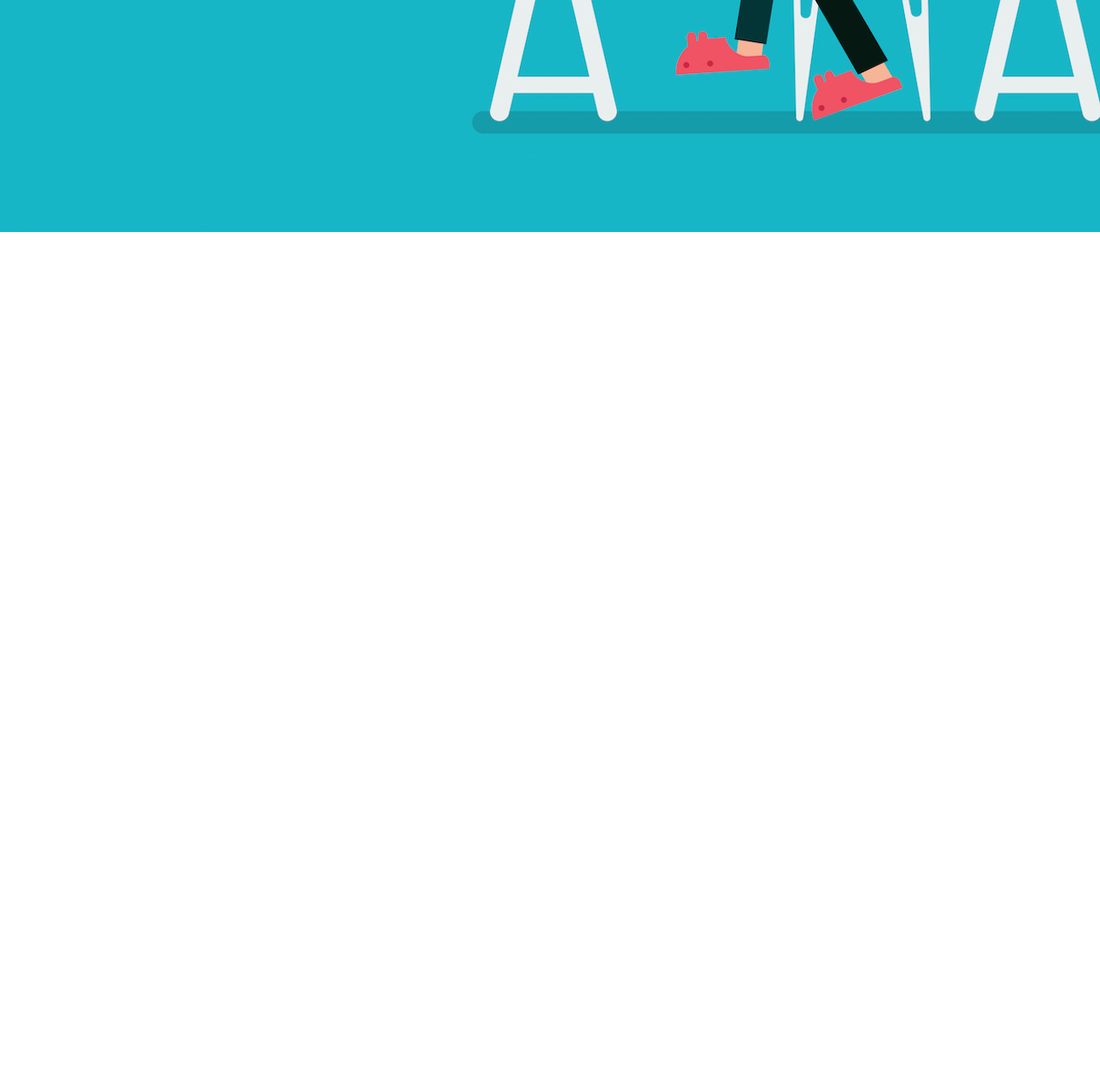
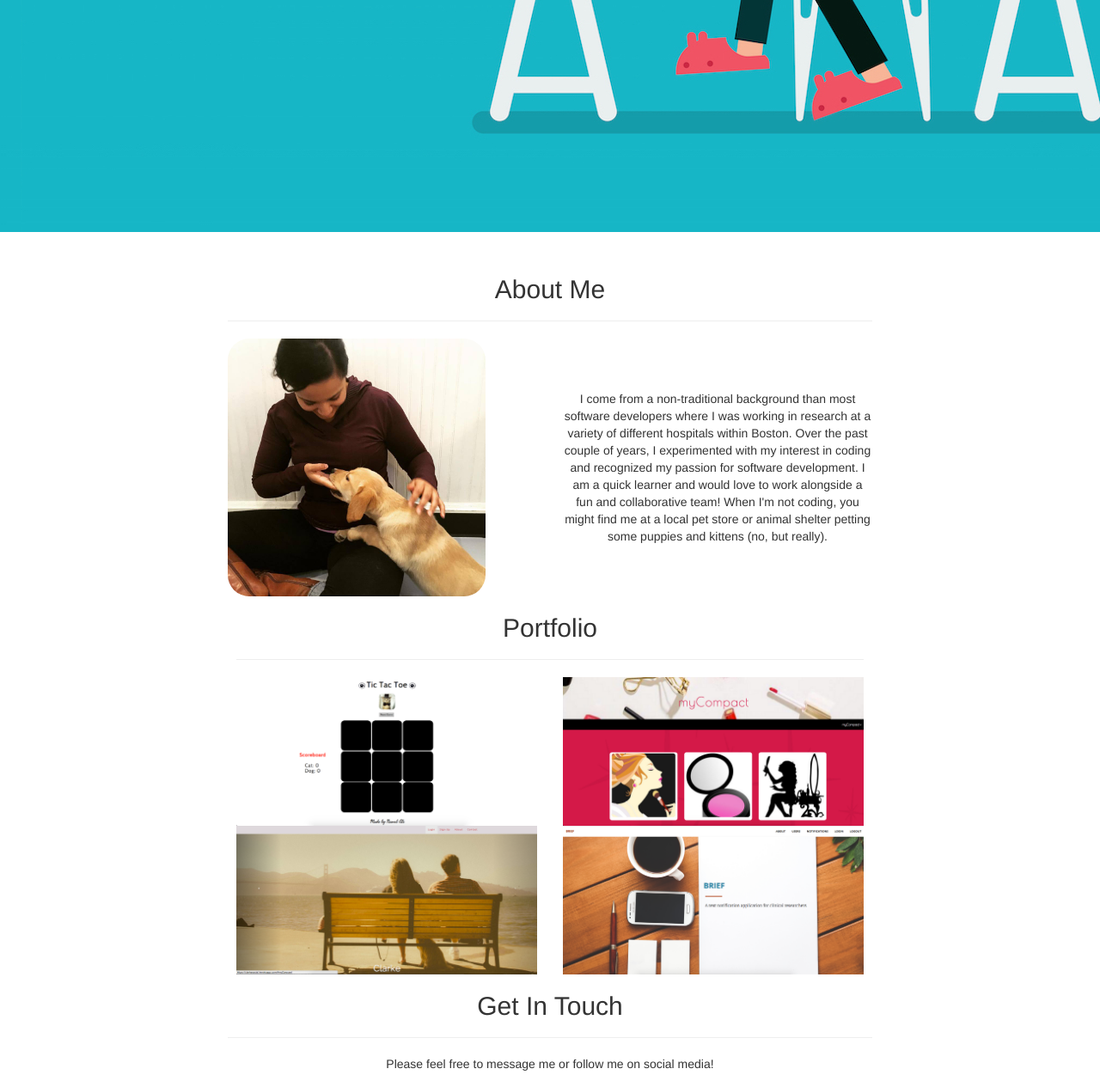
Before and after one commit to alinaw89/webpage, a plain HTML site: page index.html in a window 1280 px wide. Shown: the part 730-1988 px from the top of the page at 86% size. Before the commit the page ends 1030 px from the top, so only its background shows below. Drawn offline with nearby package versions, Linux system fonts and the light colour scheme.

Commit message:
added about me, portfolio and contact

```diff
--- a/css/main.css
+++ b/css/main.css
@@ -1,8 +1,10 @@
 /*NAVBAR*/
 .navbar{
-  height: 140px;
-  padding-top:40px;
+  height: 110px;
+  padding-top:20px;
+/*  background:transparent;*/
 }
+
 
 .navbar_nawal{
   margin-left:129px;
@@ -105,3 +107,14 @@
   -webkit-animation-delay:3s;
   -webkit-animation-duration:1.5s;
 }
+
+/*ABOUT ME*/
+.about_blurb{
+  margin-top:60px;
+}
+
+#about img{
+  border-radius: 25px;
+  height:300px;
+  width:300px;
+}
--- a/index.html
+++ b/index.html
@@ -25,9 +25,9 @@
 
         <div class="collapse navbar-collapse" id="bs-example-navbar-collapse-1">
           <ul class="nav navbar-nav navbar-right">
-            <li><a href="#">About Nawal</a></li>
-            <li><a href="#">Portfolio</a></li>
-            <li><a href="#">Get in Touch</a></li>
+            <li><a href="#about">About Nawal</a></li>
+            <li><a href="#portfolio">Portfolio</a></li>
+            <li><a href="#contact">Get in Touch</a></li>
           </ul>
         </div><!-- /.navbar-collapse -->
       </div><!-- /.container-fluid -->
@@ -42,7 +42,7 @@
             <br/>
             <span class="main_title"><h2>My name is <span class="animated pulse nawal_intro_color">Nawal</span></h2>
             <h3><span class="animated pulse ampersand"> & </span></h3>
-            <h2>I am a <span class="animated pulse web_intro_color">Web Developer</span></h2></span>
+            <h2>I'm a <span class="animated pulse web_intro_color">Web Developer</span></h2></span>
           </div>
           <div class="col-xs-7">
 
@@ -50,10 +50,81 @@
         </div>
       </div>
 
+    </div>
 
+    <!-- ABOUT ME -->
+    <section id="about">
       <div class="container">
+        <div class="row">
+          <div class="col-lg-8 col-lg-offset-2 text-center">
+            <h2 class="section-heading">About Me</h2>
+            <hr class="light">
+            <div class="row">
+              <div class="col-md-6">
+                <img class="img-responsive" src="images/me.jpg" alt="">
+              </div>
+              <div class="col-md-6">
+                <p class="text-faded about_blurb">I come from a non-traditional background than most software developers where I was working in research at a variety of different hospitals within Boston. Over the past couple of years, I experimented with my interest in coding and recognized my passion for software development. I am a quick learner and would love to work alongside a fun and collaborative team! When I'm not coding, you might find me at a local pet store or animal shelter petting some puppies and kittens (no, but really).  </p>
+              </div>
+            </div>
+
+
+          </div>
+        </div>
       </div>
-    </div>
+    </section>
+
+  <!-- PORTFOLIO -->
+    <section id="portfolio">
+      <div class="container">
+        <div class="col-lg-8 col-lg-offset-2 text-center">
+          <h2 class="section-heading">Portfolio</h2>
+          <hr class="light">
+
+      <!-- PROJECT ONE AND TWO-->
+      <div class="row">
+        <div class="col-md-6">
+          <a href="https://alinaw89-tictactoe.firebaseapp.com/" target="_blank">
+            <img class="img-responsive" src="images/tictactoe.png" alt="">
+          </a>
+        </div>
+        <div class="col-md-6">
+          <a href="http://alinaw89.github.io/project2_frontend/#" target="_blank">
+            <img class="img-responsive" src="images/compact.png" alt="">
+          </a>
+        </div>
+      </div>
+
+      <!-- PROJECT THREE AND FOUR-->
+      <div class="row">
+        <div class="col-md-6">
+          <a href="https://clarkesocial.herokuapp.com/" target="_blank">
+            <img class="img-responsive" src="images/clarke.png" alt="">
+          </a>
+        </div>
+        <div class="col-md-6">
+          <a href="http://alinaw89.github.io/project4_frontend/#/" target="_blank">
+            <img class="img-responsive" src="images/brief.png" alt="">
+          </a>
+        </div>
+      </div>
+        </div>
+        </div>
+      </div>
+    </section>
+
+    <!-- GET IN TOUCH -->
+    <section id="contact">
+      <div class="container">
+        <div class="row">
+          <div class="col-lg-8 col-lg-offset-2 text-center">
+            <h2 class="section-heading">Get In Touch</h2>
+            <hr class="light">
+            <p class="text-faded">Please feel free to message me or follow me on social media!  </p>
+          </div>
+        </div>
+      </div>
+    </section>
 
     <script src="http://code.jquery.com/jquery-2.1.4.min.js"></script>
     <script src="https://maxcdn.bootstrapcdn.com/bootstrap/3.3.4/js/bootstrap.min.js" type="text/javascript" charset="utf-8"></script>
```
Also changed, not shown: brief.png (added), images/brief.png (added), images/clarke.png (added), images/compact.png (added), images/me.jpg (added), images/tictactoe.png (added).
